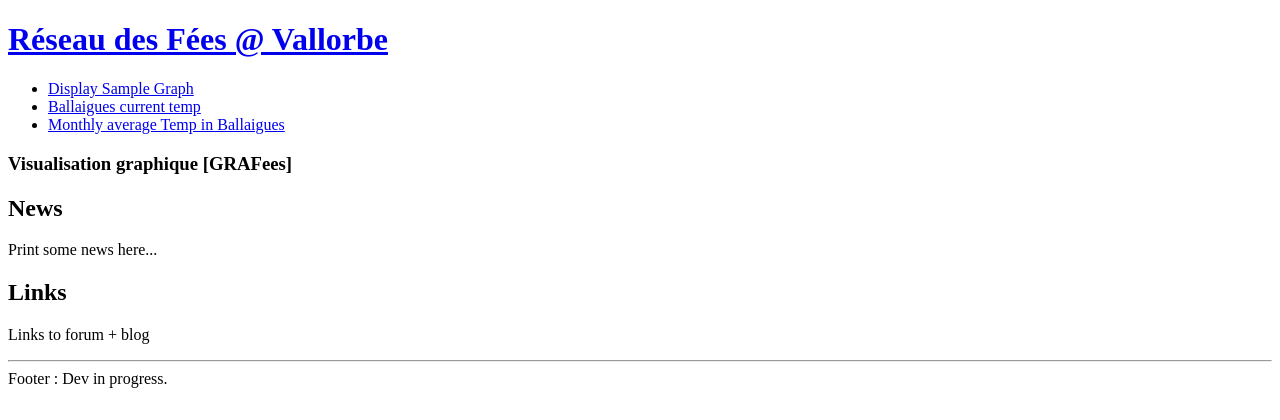
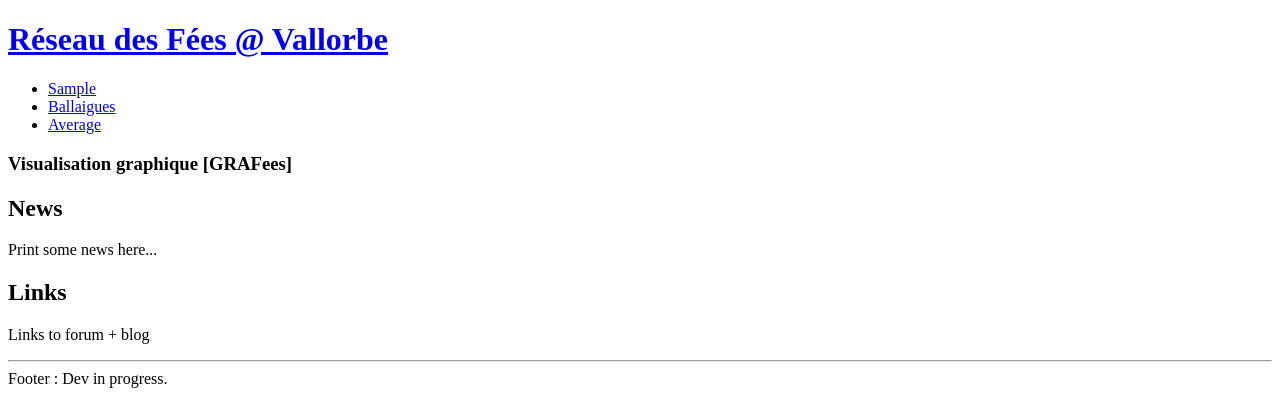
Before and after one commit to SebastienPittet/GRAFees, a Flask app: page / in a window 1280 px wide. Shown: the top 420 px of the page. Run offline with Flask 2, Linux system fonts and the light colour scheme.

Commit message:
Update template and views to correct titles.

```diff
--- a/grafees/templates/index.html
+++ b/grafees/templates/index.html
@@ -30,9 +30,9 @@
   		<h1 class="alt span3"><a href="/">Réseau des Fées @ Vallorbe</a></h1>
   	<nav class="span1 col">
 			<ul class="cf">
-				<li><a class="alt" href="/chart">Display Sample Graph</a></li>
-				<li><a class="alt" href="/netatmo">Ballaigues current temp</a></li>
-				<li><a class="alt" href="/monthlyAVGtemp">Monthly average Temp in Ballaigues</a></li>
+				<li><a class="alt" href="/chart">Sample</a></li>
+				<li><a class="alt" href="/netatmo">Ballaigues</a></li>
+				<li><a class="alt" href="/monthlyAVGtemp">Average</a></li>
 			</ul>
 		</nav>
 	</div>
--- a/grafees/views.py
+++ b/grafees/views.py
@@ -49,7 +49,7 @@ def currentTemp():
                           x_title = "Locations",
                           y_title = "Current Degrees",
                           legend_at_bottom=True)
-    bar_chart.title = "Temp. Ballaigues"
+    bar_chart.title = "Current Temp. @ Ballaigues"
     bar_chart.add('Indoor', tempIndoor)
     bar_chart.add('Outdoor', tempOutdoor)
     chart = bar_chart.render(is_unicode=True)
```
